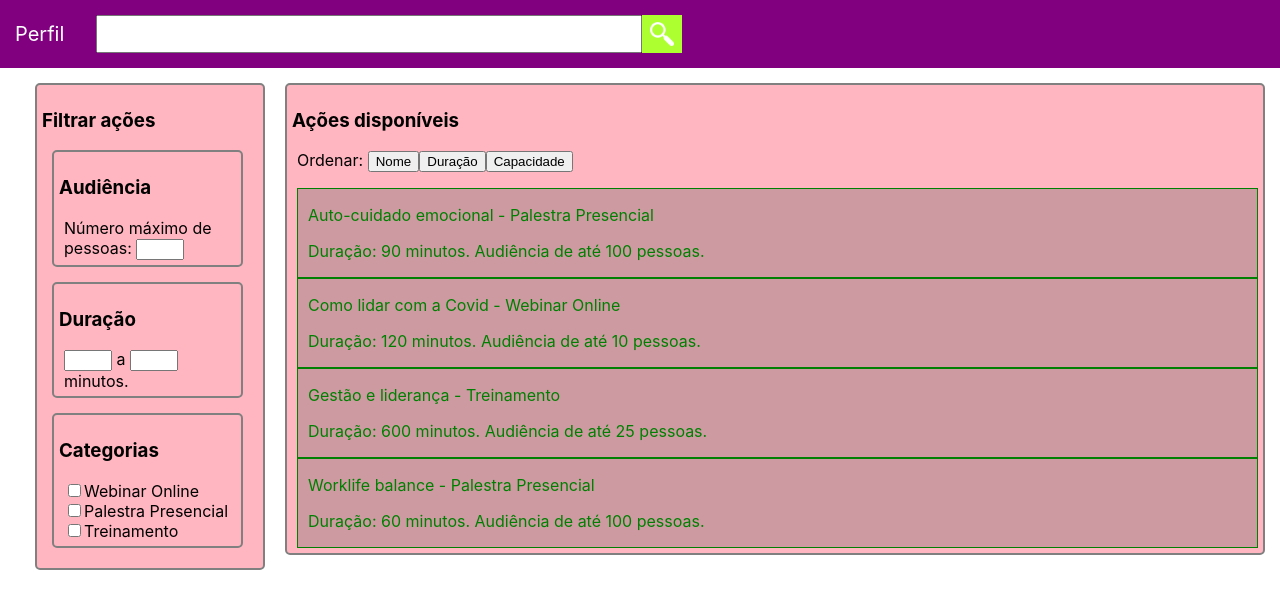
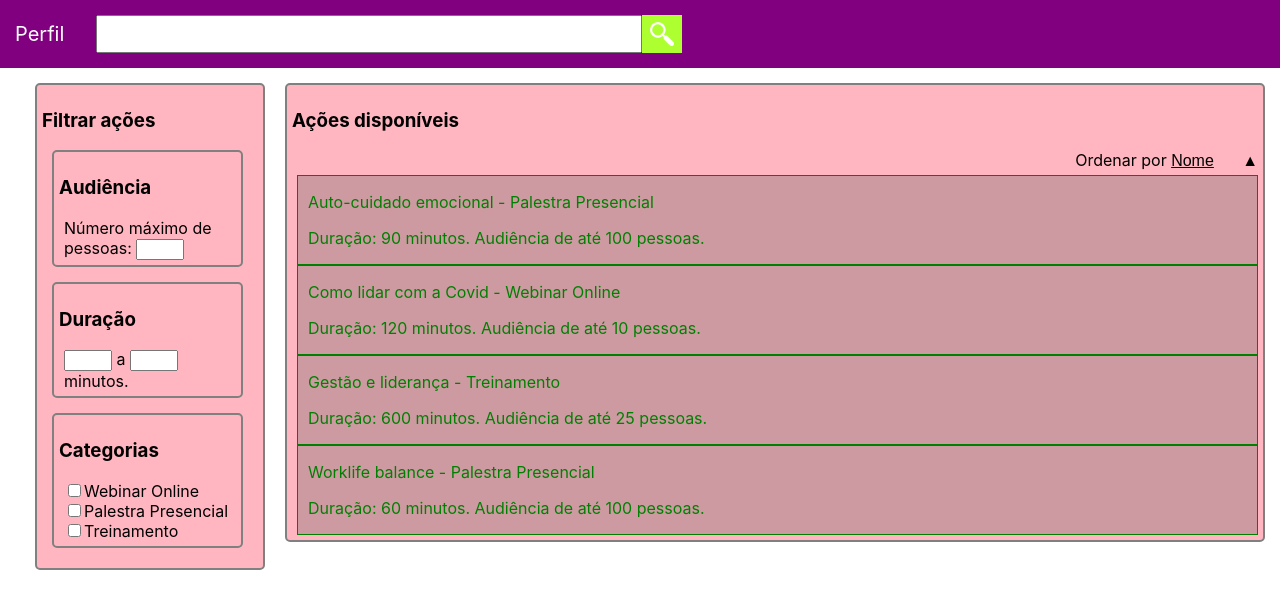
Before and after one commit to pedroqueiroga/moodar-selecao, a React (Create React App) app: page /search in a window 1280 px wide. Shown: the top 608 px of the page. Built offline with nearby package versions, Linux system fonts and the light colour scheme.

Commit message:
Implements css for order by

```diff
--- a/package.json
+++ b/package.json
@@ -6,10 +6,12 @@
     "@testing-library/jest-dom": "^4.2.4",
     "@testing-library/react": "^9.3.2",
     "@testing-library/user-event": "^7.1.2",
+    "@types/classnames": "^2.2.10",
     "@types/jest": "^24.0.0",
     "@types/node": "^12.0.0",
     "@types/react": "^16.9.0",
     "@types/react-dom": "^16.9.0",
+    "classnames": "^2.2.6",
     "immutable": "^4.0.0-rc.12",
     "react": "^16.13.1",
     "react-dom": "^16.13.1",
--- a/src/components/SearchPage/SearchPage.module.css
+++ b/src/components/SearchPage/SearchPage.module.css
@@ -13,5 +13,53 @@
 }
 
 .ordering {
+    font-size: inherit;
+    text-decoration: underline;
+    -o-appearance: none;
+    -ms-appearance: none;
+    -webkit-appearance: none;
+    -moz-appearance: none;
+    appearance: none;
+    border: none;
+    padding: 0!important;
+    background-color: lightpink;
+}
 
+.ordering option {
+    color: green;
+    cursor: pointer;
+    user-select: none;
+    background: rgba(0,0,0,0.1);
 }
+
+.ordering:active,
+.ordering:focus,
+.reverse:active,
+.reverse:focus {
+    border: none;
+    outline: none!important;
+}
+
+.reverse {
+    font-size: inherit;
+    background: none!important;
+    border: none;
+    padding: 0!important;
+}
+
+.listHeader {
+    margin-bottom: 5px;
+}
+
+.listHeader p {
+    display: inline-block;
+    width: 70%;
+    padding: 0;
+    margin: 0;
+    overflow-wrap: break-word;
+}
+
+.listHeader div {
+    display: inline-block;
+    float: right;
+}
--- a/src/components/SearchPage/index.tsx
+++ b/src/components/SearchPage/index.tsx
@@ -2,6 +2,8 @@ import React, { useReducer, useEffect, useState } from 'react';
 import { useLocation } from 'react-router-dom';
 
 import { Set } from 'immutable';
+
+import classNames from 'classnames';
 
 import ActionList from '../ActionList';
 import { fetchActionsByAttrs } from '../../services/api';
@@ -49,19 +51,18 @@ function SearchPage() {
 
     const [sortFunction, setSortFunction] = useState({ sortBy: 'name', reverse: false });
 
-    function onClickHandler(e: React.MouseEvent<HTMLInputElement>) {
-        if (sortFunction.sortBy === e.currentTarget.id) {
-            // the function is already sorted by this attribute, reverse it.
+    function onReverseHandler() {
         setSortFunction({
             ...sortFunction,
             reverse: !sortFunction.reverse
         })
-        } else {
+    }
+
+    function onSelectHandler(e: React.ChangeEvent<HTMLSelectElement>) {
         setSortFunction({
-                sortBy: e.currentTarget.id,
+            sortBy: e.currentTarget.value,
             reverse: false
         });
-        }
     }
 
     useEffect(() => {
@@ -87,7 +88,7 @@ function SearchPage() {
     const resultP = (
         <p>{
             actions.size === 0 ?
-                (`Nenhum resultado${noResult}. Tente remover filtros ou buscar outros termos.`) :
+                (`Nenhum resultado${noResult}.`) :
                 (queries.size > 0 ?
                     (`Resultado${
                         actions.size > 1 ?
@@ -96,6 +97,12 @@ function SearchPage() {
                         } para: ${queries?.join(' ')} `) :
                     null)
         }</p>
+    );
+
+    const messageP = (
+        actions.size === 0 ?
+            <p>Tente remover filtros ou buscar outros termos.</p> :
+            null
     );
 
     return (
@@ -111,21 +118,34 @@ function SearchPage() {
                 <Box
                     title="Ações disponíveis"
                 >
-                    <span>Ordenar: </span>
+                    <div className={styles.listHeader}>
+                        {resultP}
+                        {messageP}
+                        <div>
+                            <span>Ordenar por </span>
+                            <select
+                                className={styles.ordering}
+                                onChange={onSelectHandler}
+                                defaultValue={sortFunction.sortBy}
+                            >
+                                <option value="name">Nome</option>
+                                <option value="duration">Duração</option>
+                                <option value="capacity">Audiência</option>
+                            </select>
+
                             <input
-                        className={styles.ordering}
-                        type="button" value="Nome"
-                        id="name"
-                        onClick={onClickHandler} />
-                    <input
-                        type="button" value="Duração"
-                        id="duration"
-                        onClick={onClickHandler} />
-                    <input
-                        type="button" value="Capacidade"
-                        id="capacity"
-                        onClick={onClickHandler} />
-                    {resultP}
+                                className={styles.reverse}
+                                type="button"
+                                id="toggleReverse"
+                                onClick={onReverseHandler}
+                                value={
+                                    sortFunction.reverse ?
+                                        '▼' :
+                                        '▲'
+                                }
+                            />
+                        </div>
+                    </div>
                     <ActionList actions={actions} />
                 </Box>
             </div>
```
Also changed, not shown: 1 other file (tests, documents, lock files or other folders). Lines whose indentation alone changed are shown as unchanged.
